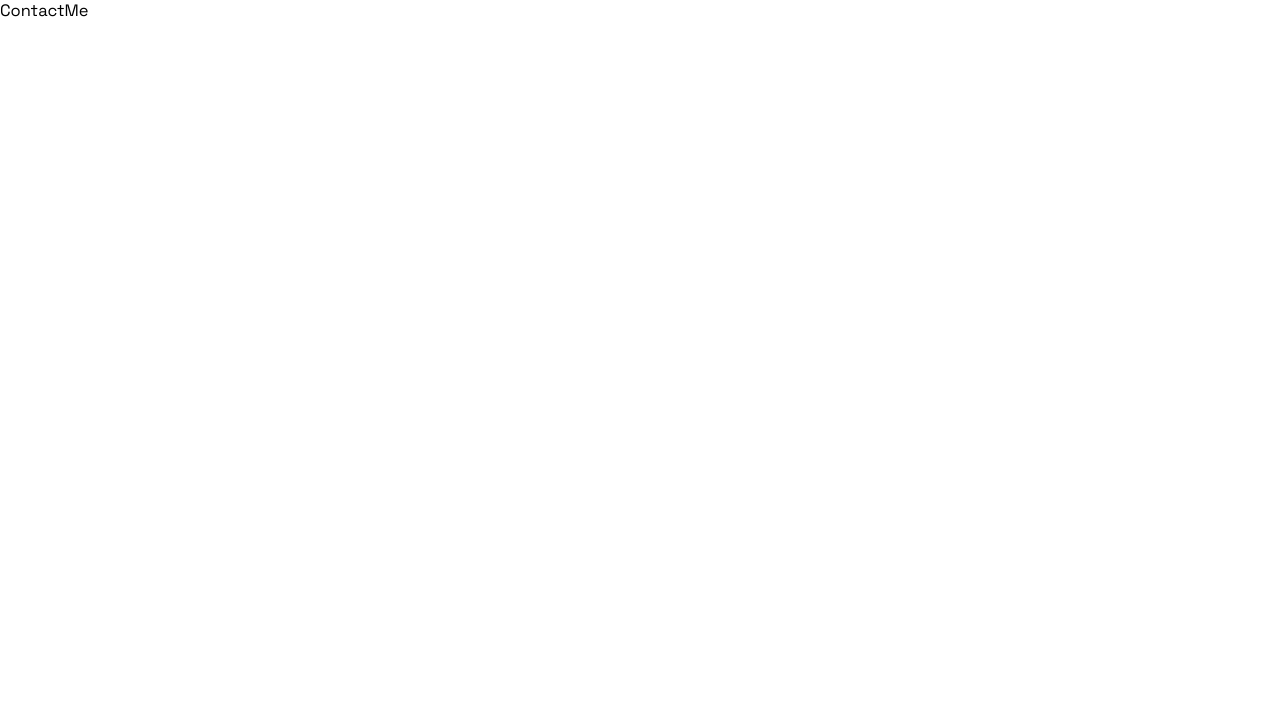
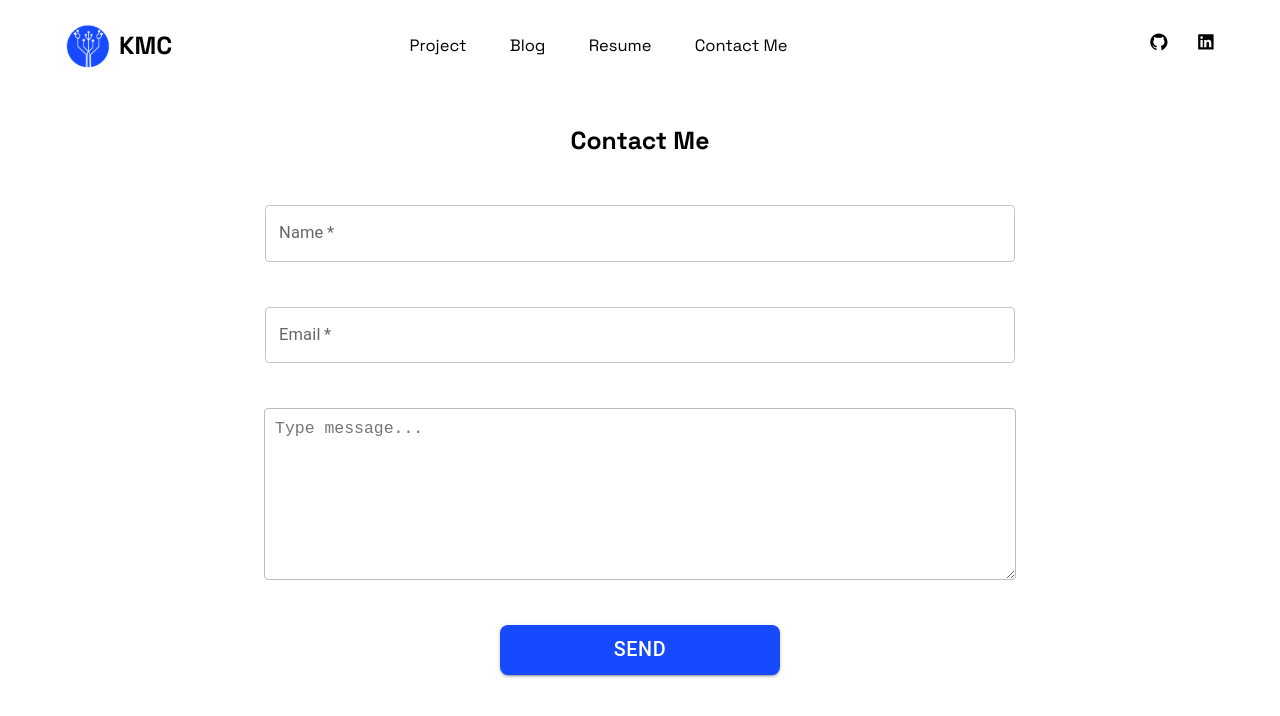
Before and after one commit to codewithmike01/portfolio-v2, a React (Create React App) app: page /contact in a window 1280 px wide. Shown: the top 716 px of the page. Built offline with nearby package versions, Linux system fonts and the light colour scheme.

Commit message:
feat: Add contact page

```diff
--- a/package.json
+++ b/package.json
@@ -3,6 +3,9 @@
   "version": "0.1.0",
   "private": true,
   "dependencies": {
+    "@emotion/react": "^11.10.5",
+    "@emotion/styled": "^11.10.5",
+    "@mui/material": "^5.11.3",
     "@testing-library/jest-dom": "^5.16.5",
     "@testing-library/react": "^13.4.0",
     "@testing-library/user-event": "^13.5.0",
@@ -13,6 +16,7 @@
     "@types/react-icons": "^3.0.0",
     "@types/react-router-dom": "^5.3.3",
     "@types/styled-components": "^5.1.26",
+    "formik": "^2.2.9",
     "react": "^18.2.0",
     "react-dom": "^18.2.0",
     "react-icons": "^4.7.1",
--- a/src/pages/ContactMe.tsx
+++ b/src/pages/ContactMe.tsx
@@ -1,7 +1,56 @@
 import React from 'react';
+import Button from '@mui/material/Button';
+import TextField from '@mui/material/TextField';
+
+import NavBar from '../components/NavBar';
+import { ContactContainer } from './styles/ContactMe.styles';
 
 const ContactMe = () => {
-  return <div>ContactMe</div>;
+  const handleSubmit = (event: React.FormEvent<HTMLFormElement>) => {
+    event.preventDefault();
+  };
+  return (
+    <>
+      <NavBar />
+      <ContactContainer>
+        <h2>Contact Me</h2>
+
+        <form className="form_contact" onSubmit={(e) => handleSubmit(e)}>
+          <div className="input_field_container">
+            <TextField
+              label="Name"
+              placeholder="John Deo"
+              className="input_field"
+              required
+            />
+          </div>
+          <div className="input_field_container">
+            <TextField
+              label="Email"
+              placeholder="Myemail@gamil.com"
+              className="input_field"
+              required
+            />
+          </div>
+          <div className="input_field_container">
+            <textarea
+              placeholder="Type message..."
+              className="textarea"
+              required
+            />
+          </div>
+
+          <div className="button_container">
+            <Button variant="contained" type="submit">
+              Send
+            </Button>
+          </div>
+        </form>
+      </ContactContainer>
+    </>
+  );
 };
 
 export default ContactMe;
+// error
+// id="outlined-error"
--- /dev/null
+++ b/src/pages/styles/ContactMe.styles.tsx
@@ -0,0 +1,70 @@
+import styled from 'styled-components';
+
+export const ContactContainer = styled.section`
+  /* margin-top: 8rem; */
+  display: flex;
+  flex-direction: column;
+  align-items: center;
+  justify-content: center;
+  gap: 3rem;
+  height: 100vh;
+
+  .form_contact {
+    width: 80%;
+    max-width: 1440px;
+    display: flex;
+    flex-direction: column;
+    align-items: center;
+    justify-content: center;
+    gap: 45px;
+    .input_field_container {
+      width: 100%;
+      display: flex;
+      align-items: center;
+      justify-content: center;
+
+      .input_field {
+        width: 100%;
+        max-width: 750px;
+      }
+
+      label:active {
+        color: var(--primary-bg);
+      }
+
+      .textarea {
+        width: 100%;
+        max-width: 730px;
+        height: 150px;
+        padding: 10px;
+        border: 1px solid #bebdbd;
+        border-radius: 4px;
+        font-size: 1rem;
+
+        &:focus {
+          outline: 1px solid var(--primary-bg);
+        }
+      }
+    }
+
+    .button_container {
+      width: 80%;
+      height: 50px;
+      display: flex;
+      align-items: center;
+      justify-content: center;
+
+      button {
+        width: 280px;
+        height: 100%;
+        background-color: var(--primary-bg);
+        font-size: 1.2rem;
+        border-radius: 8px;
+
+        &:focus {
+          outline: 2px solid var(--primary-bg);
+        }
+      }
+    }
+  }
+`;
```
Also changed, not shown: 1 other file (tests, documents, lock files or other folders).
